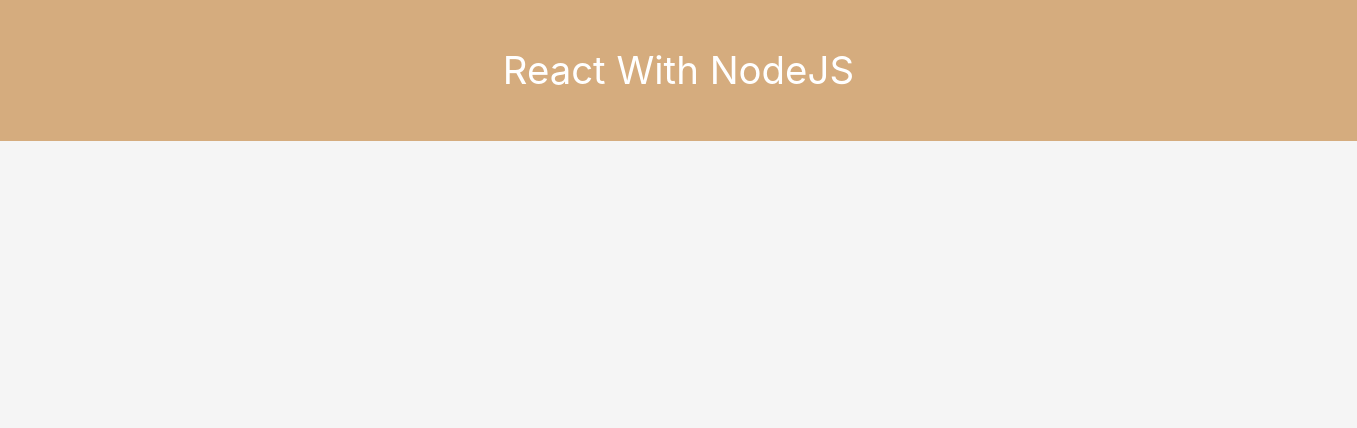
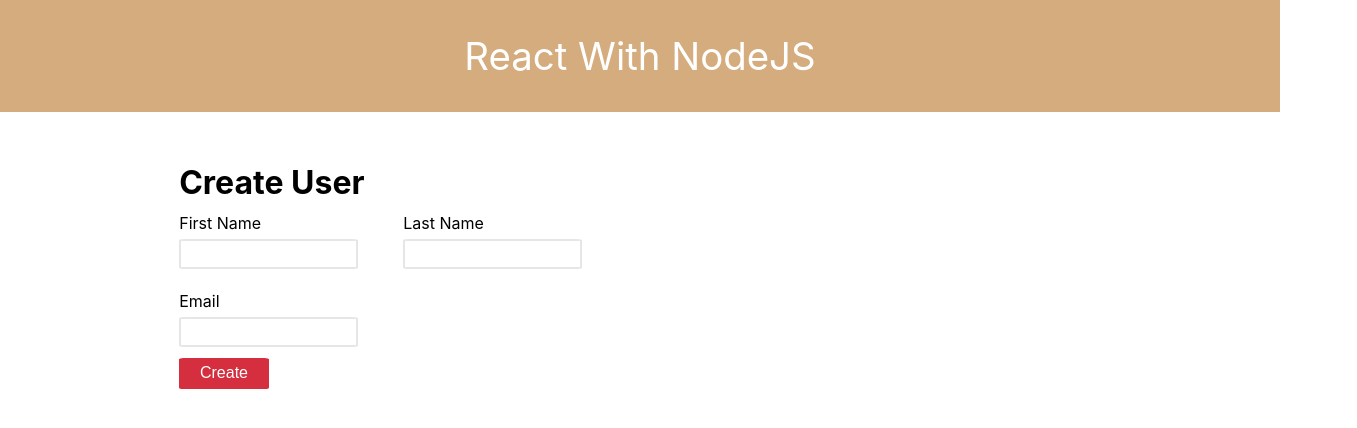
Before and after one commit to merveerd/user-saver, a React (Create React App) app in the folder client/: page / in a window 1280 px wide. Shown: the top 428 px of the page, 1357 px wide, since content can reach past the window. Built offline with nearby package versions, Linux system fonts and the light colour scheme.

Commit message:
Add form

```diff
--- a/client/src/components/Button.js
+++ b/client/src/components/Button.js
@@ -2,16 +2,15 @@
 import styled from "styled-components";
 import { font, bg, fontSize } from "../style/sharedStyle";
 const StyledButton = styled.button`
-  height: auto;
+  width: 20%;
   align-self: center;
-  border-radius: 10%;
-  border: 5px solid #ffffff;
+  border-radius: 5%;
+  border: none;
   box-sizing: border-box;
   ${bg.red};
   ${font.white};
   ${fontSize.sm};
-  margin: 3%;
-  padding: 3%;
+  padding: 1.5%;
   outline: none;
   &:hover {
     cursor: pointer;
--- /dev/null
+++ b/client/src/components/Form.js
@@ -0,0 +1,129 @@
+import React, { useState } from "react";
+import styled from "styled-components";
+import { Button } from "./Button";
+
+const letterValidator = /[^a-zA-Z]/;
+
+const FormContainer = styled.div`
+  display: flex;
+  flex-direction: column;
+  margin: 4%;
+  width: 35%;
+  margin-left: 14%;
+`;
+
+const StyledForm = styled.form`
+  display: grid;
+  grid-template-areas:
+    "firstname lastname"
+    "email email"
+    "submit submit";
+`;
+
+const StyledLabel = styled.label`
+  display: flex;
+  margin-bottom: 3%;
+`;
+
+const StyledInput = styled.input`
+  height: 1.5rem;
+  border: 2px solid #e6e6e6;
+  border-radius: 4%;
+  outline-color: #94d4f2;
+`;
+
+const InputContainer = styled.div`
+  display: flex;
+  flex-direction: column;
+  margin: 5%;
+  margin-left: 0;
+
+  width: 80%;
+`;
+const ErrorText = styled.p`
+  color: #d42e3f;
+`;
+
+const UserForm = (props) => {
+  const [firstNameError, setFirstNameError] = useState("");
+  const [lastNameError, setLastNameError] = useState("");
+  const [emailError, setEmailError] = useState("");
+
+  const [firstName, setFirstName] = useState("");
+  const [lastName, setLastName] = useState("");
+  const [email, setEmail] = useState("");
+
+  const isValid = (err) => {
+    if (!firstName || !letterValidator.test(firstName)) {
+      setFirstNameError("Required");
+    }
+    if (!lastName || !letterValidator.test(lastName)) {
+      setLastNameError("Required");
+    }
+    if (!email) {
+      setEmailError("Required");
+    } else if (!/^[A-Z0-9._%+-]+@[A-Z0-9.-]+\.[A-Z]{2,}$/i.test(email)) {
+      console.log("non valid");
+      setEmailError("Invalid email address");
+    } else {
+      return true;
+    }
+  };
+
+  const handleSubmit = (e) => {
+    e.preventDefault();
+    isValid() && console.log("valid");
+  };
+
+  return (
+    <FormContainer>
+      <h1 style={{ fontSize: "2rem" }}>Create User</h1>
+
+      <StyledForm>
+        <InputContainer>
+          <StyledLabel>First Name</StyledLabel>
+          <StyledInput
+            type="text"
+            value={firstName}
+            onChange={(e) => {
+              firstNameError && setFirstNameError("");
+              setFirstName(e.target.value);
+            }}
+          />
+          <ErrorText>{firstNameError}</ErrorText>
+        </InputContainer>
+        <InputContainer>
+          <StyledLabel>Last Name</StyledLabel>
+          <StyledInput
+            type="text"
+            value={lastName}
+            onChange={(e) => {
+              lastNameError && setLastNameError("");
+              setLastName(e.target.value);
+            }}
+          />
+          <ErrorText>{lastNameError}</ErrorText>
+        </InputContainer>
+        <InputContainer>
+          <StyledLabel>Email</StyledLabel>
+          <StyledInput
+            type="text"
+            value={email}
+            onChange={(e) => {
+              emailError && setEmailError("");
+              setEmail(e.target.value);
+            }}
+          />
+          <ErrorText>{emailError}</ErrorText>
+        </InputContainer>
+        <Button
+          style={{ gridArea: "submit" }}
+          text="Create"
+          onClick={handleSubmit}
+        ></Button>
+      </StyledForm>
+    </FormContainer>
+  );
+};
+
+export { UserForm };
--- a/client/src/components/Header.js
+++ b/client/src/components/Header.js
@@ -3,12 +3,11 @@
 import { Container } from "./StyledContainer";
 import { font, bg, fontSize } from "../style/sharedStyle";
 const StyledHeader = styled(Container)`
-  height: 4rem;
+  height: 7rem;
   justify-content: center;
   ${bg.beige};
   ${font.white};
   ${fontSize.lrg};
-  padding: 3%;
 `;
 
 const Header = memo((props) => {
--- a/client/src/components/index.js
+++ b/client/src/components/index.js
@@ -1,2 +1,3 @@
 export * from "./Button";
 export * from "./Header";
+export * from "./Form";
--- a/client/src/index.css
+++ b/client/src/index.css
@@ -1,8 +1,6 @@
-html {
-  scroll-behavior: "smooth";
-}
-body {
-  background-color: whitesmoke;
+body,
+h1,
+p {
   margin: 0;
   font-family: -apple-system, BlinkMacSystemFont, "Segoe UI", "Roboto", "Oxygen",
     "Ubuntu", "Cantarell", "Fira Sans", "Droid Sans", "Helvetica Neue",
--- a/client/src/pages/Main.js
+++ b/client/src/pages/Main.js
@@ -1,7 +1,12 @@
-import React, { useRef } from "react";
-import { Header } from "../components";
+import React from "react";
+import { Header, UserForm } from "../components";
 const Main = (props) => {
-  return <Header text="React With NodeJS"></Header>;
+  return (
+    <>
+      <Header text="React With NodeJS"></Header>
+      <UserForm />
+    </>
+  );
 };
 
 export default Main;
--- a/client/src/style/sharedStyle.js
+++ b/client/src/style/sharedStyle.js
@@ -5,7 +5,7 @@
     color: #ffffff;
   `,
   red: css`
-    color: red;
+    color: #d42e3f;
   `,
 
   lightGray: css`
@@ -15,14 +15,11 @@
   beige: css`
     color: #d5ac7e;
   `,
-  whitesmoke: css`
-    color: whitesmoke;
-  `,
 };
 
 export const fontSize = {
   sm: css`
-    font-size: 1.3rem;
+    font-size: 1rem;
   `,
   md: css`
     font-size: 2rem;
@@ -37,7 +34,7 @@
     background-color: #ffffff;
   `,
   red: css`
-    background-color: red;
+    background-color: #d42e3f;
   `,
   lightGray: css`
     background-color: #9aa5b8;
@@ -45,7 +42,4 @@
   beige: css`
     background-color: #d5ac7e;
   `,
-  whitesmoke: css`
-    background-color: whitesmoke;
-  `,
 };
```
Also changed, not shown: client/package.json (line endings or trailing spaces), 1 other file (tests, documents, lock files or other folders).
